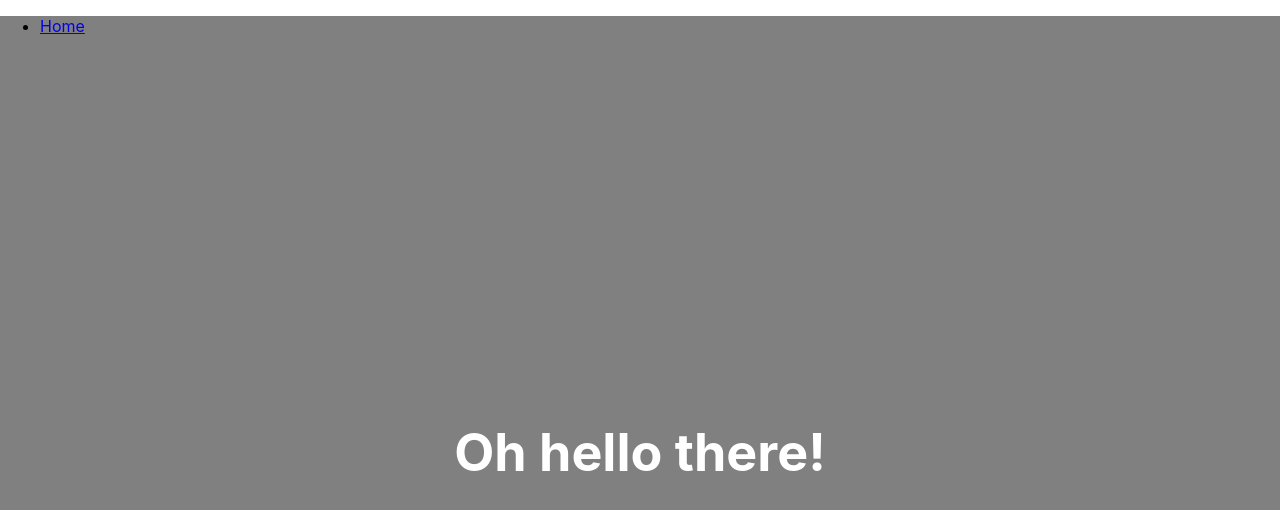
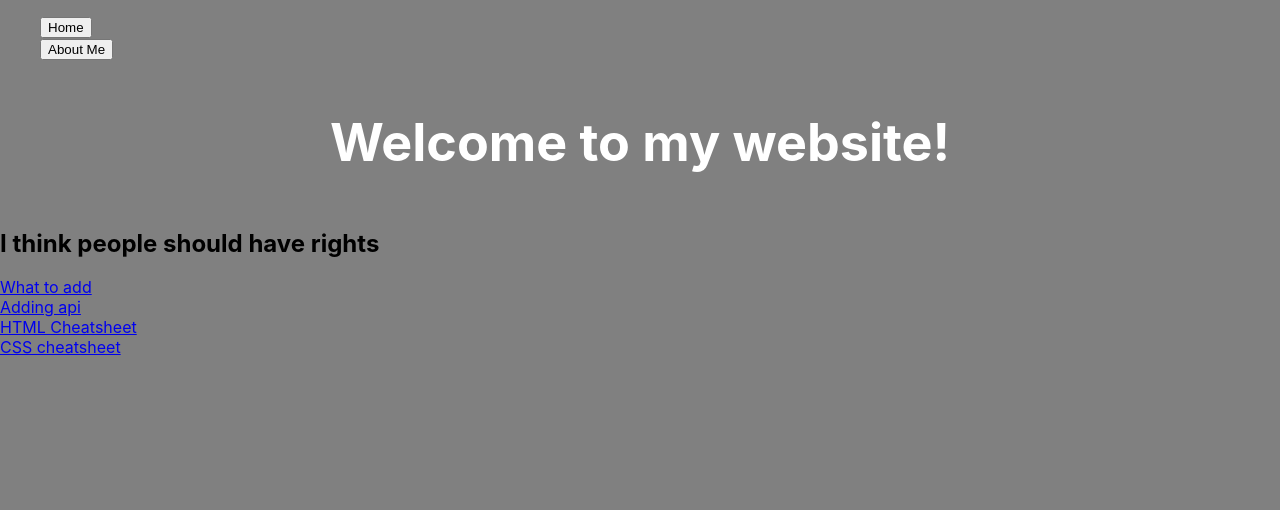
Before and after one commit to everest787/website, a React (Create React App) app: page / in a window 1280 px wide. Shown: the top 510 px of the page. Built offline with nearby package versions, Linux system fonts and the light colour scheme.

Commit message:
Updates plus about me page

```diff
--- a/package.json
+++ b/package.json
@@ -2,6 +2,7 @@
   "name": "website",
   "version": "0.1.0",
   "private": true,
+  "proxy": "http://localhost:3001",
   "dependencies": {
     "@testing-library/jest-dom": "^5.16.5",
     "@testing-library/react": "^13.4.0",
--- a/public/index.html
+++ b/public/index.html
@@ -1,27 +1,13 @@
 <!DOCTYPE html>
 <html lang="en">
   <head>
+    <link rel="stylesheet" href="styles.css">
     <meta charset="utf-8" />
     <meta name="viewport" content="width=device-width, initial-scale=1" />
-    <meta name="theme-color" content="#808080" />
-    <meta
-      name="description"
-      content="Web site created using create-react-app"
-    />
-    <title>React App</title>
+    <title>Bubbles</title>
   </head>
   <body>
     <noscript>You need to enable JavaScript to run this app.</noscript>
     <div id="root"></div>
-    <!--
-      This HTML file is a template.
-      If you open it directly in the browser, you will see an empty page.
-
-      You can add webfonts, meta tags, or analytics to this file.
-      The build step will place the bundled scripts into the <body> tag.
-
-      To begin the development, run `npm start` or `yarn start`.
-      To create a production bundle, use `npm run build` or `yarn build`.
-    -->
   </body>
 </html>
--- /dev/null
+++ b/public/styles.css
@@ -0,0 +1,3 @@
+body {
+    background-color: #808080;
+}
--- a/src/App.css
+++ b/src/App.css
@@ -1,13 +1,11 @@
-.App {
-  background-color: #808080;
-}
-
 .App-header {
-  min-height: 100vh;
   display: flex;
   flex-direction: column;
   align-items: center;
-  justify-content: center;
   font-size: calc(10px + 2vmin);
   color: white;
 }
+
+li {
+  list-style-type: none;
+}
--- a/src/App.js
+++ b/src/App.js
@@ -2,6 +2,7 @@ import './App.css';
 import { BrowserRouter, Routes, Route } from "react-router-dom";
 import Layout from "./pages/Layout";
 import Home from "./pages/Home";
+import AboutMe from "./pages/AboutMe";
 import NoPage from "./pages/NoPage";
 
 function App() {
@@ -11,6 +12,7 @@ function App() {
         <Routes>
           <Route path="/" element={<Layout />}>
             <Route index element={<Home />} />
+            <Route path="/about" element={<AboutMe />}/>
             <Route path="*" element={<NoPage />} />
           </Route>
         </Routes>
--- /dev/null
+++ b/src/pages/AboutMe.js
@@ -0,0 +1,9 @@
+function AboutMe() {
+    return (
+      <div className="about">
+        hehehe
+      </div>
+    );
+  }
+
+  export default AboutMe;
--- a/src/pages/Home.js
+++ b/src/pages/Home.js
@@ -2,8 +2,14 @@ function Home() {
   return (
     <div className="App">
       <header className="App-header">
-        <h1>Oh hello there!</h1>
+        <h1>Welcome to my website!</h1>
       </header>
+      <h2>I think people should have rights</h2>
+      <a target="_blank" href="https://www.themuse.com/advice/6-things-you-should-put-on-your-personal-websiteand-6-things-to-avoid-at-all-costs">What to add</a><br/>
+      <a target="_blank" href="https://medium.com/swlh/react-api-call-best-practice-c78e14a7e150">Adding api</a><br/>
+
+      <a target="_blank" href="https://web.stanford.edu/group/csp/cs21/htmlcheatsheet.pdf">HTML Cheatsheet</a><br/>
+      <a target="_blank" href="https://htmlcheatsheet.com/css/">CSS cheatsheet</a><br/>
     </div>
   );
 }
--- a/src/pages/Layout.js
+++ b/src/pages/Layout.js
@@ -1,12 +1,22 @@
-import { Outlet, Link } from "react-router-dom";
+import { Outlet, useNavigate } from "react-router-dom";
 
 function Layout() {
+  let navigate = useNavigate();
+  const navigateHome = () =>{
+    navigate("/");
+  }
+  const navigateAboutMe = () =>{
+    navigate("/about");
+  }
   return (
     <>
       <nav>
         <ul>
           <li>
-            <Link to="/">Home</Link>
+            <button onClick={navigateHome}>Home</button>
+          </li>
+          <li>
+            <button onClick={navigateAboutMe}>About Me</button>
           </li>
         </ul>
       </nav>
```
